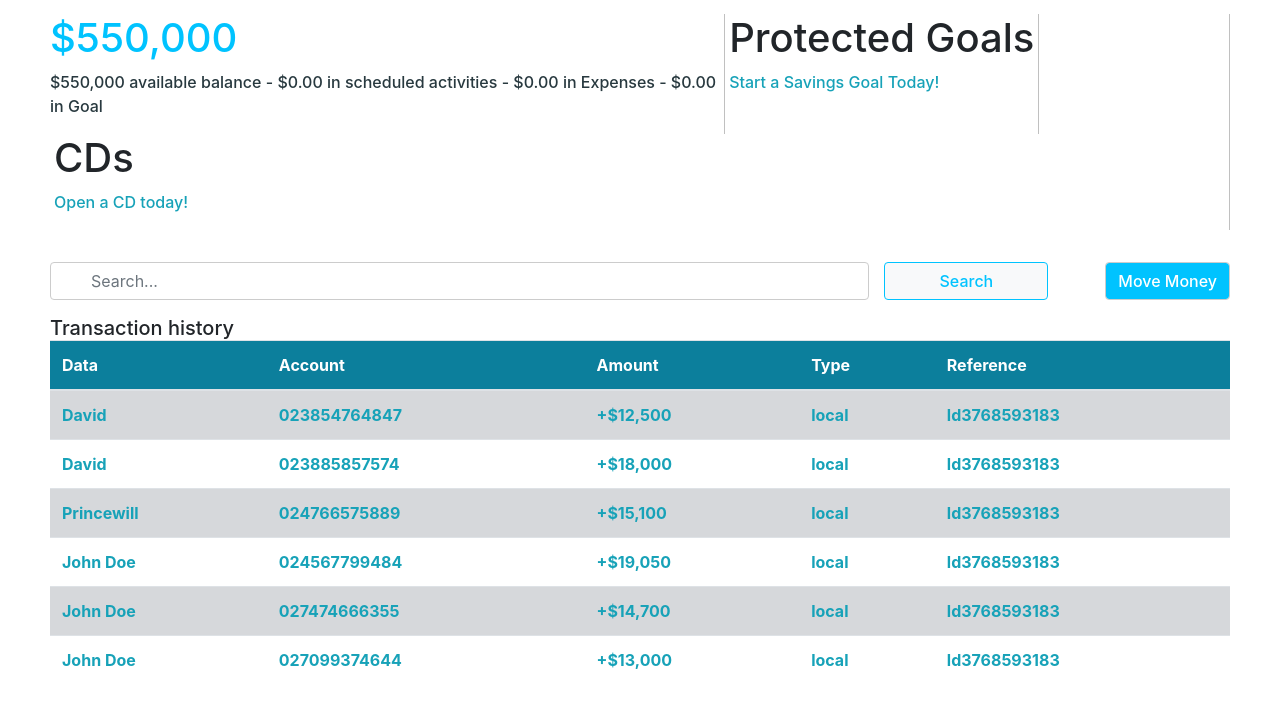
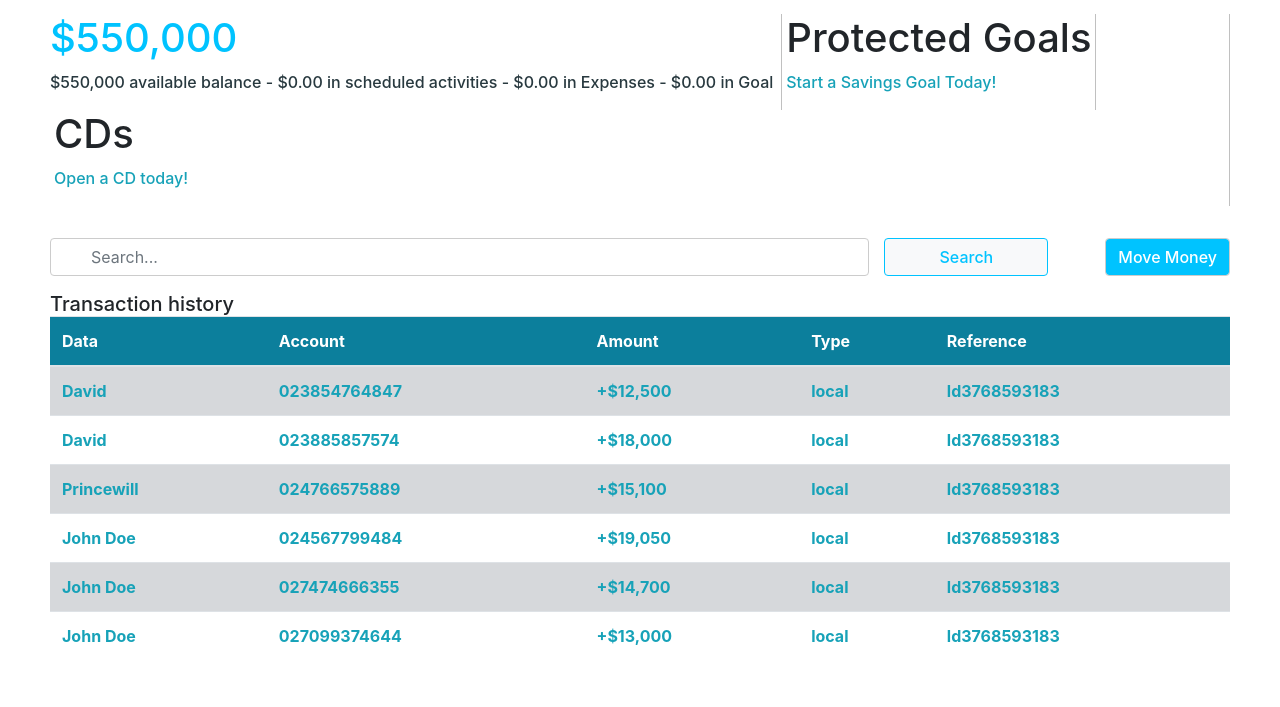
Before and after one commit to Ellovick1/dashboard, a website: page index.html in a window 1280 px wide. Shown: the part 87-794 px from the top of the page. Drawn offline with nearby package versions, Linux system fonts and the light colour scheme.

Commit message:
display balance horizontally

```diff
--- a/index.html
+++ b/index.html
@@ -74,7 +74,7 @@
 
           <div class="col-lg-6.5 first-border">
               <h1 class="amount_in_dollars">$550,000</h1>
-              <p class="text_color pr-2">$550,000 available balance - $0.00 in scheduled activities - $0.00 in Expenses - $0.00 <br> in Goal</p>
+              <p class="text_color pr-2">$550,000 available balance - $0.00 in scheduled activities - $0.00 in Expenses - $0.00  in Goal</p>
           </div>
 
           <div class="col-lg-3.5 second-border px-1">
```
